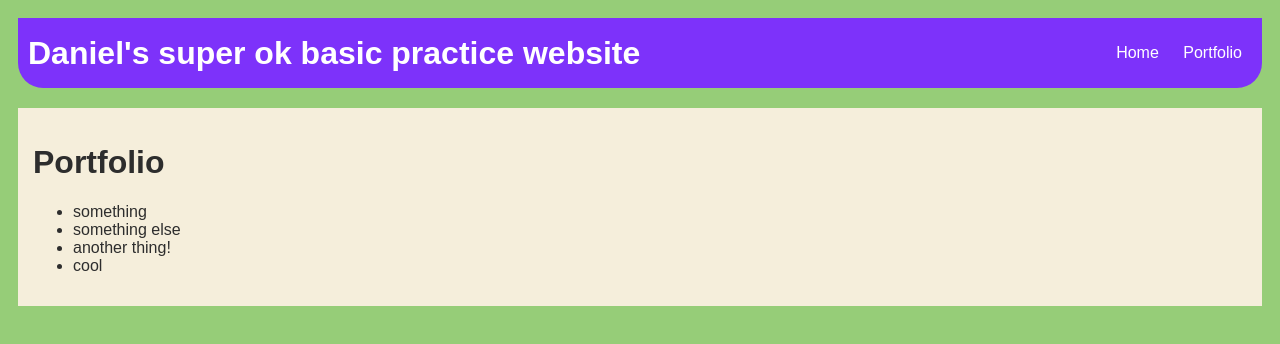
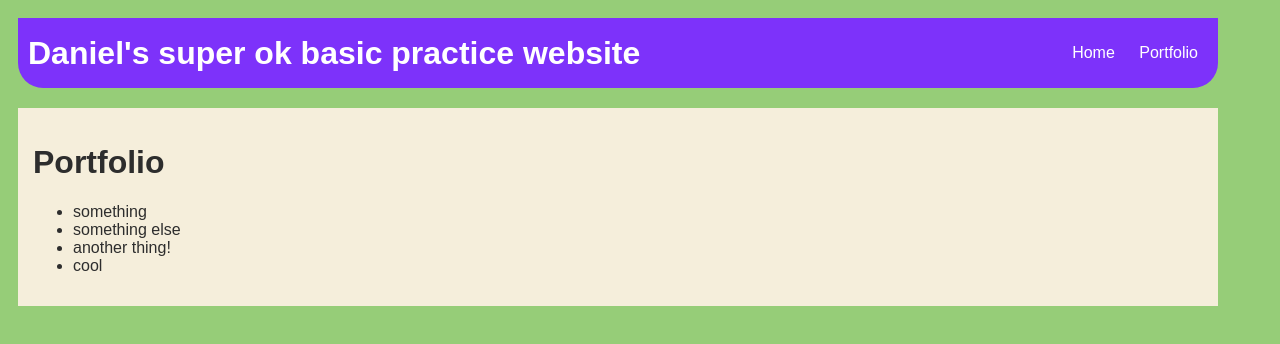
Before and after one commit to djbaker/djbaker.github.io, a plain HTML site: page portfolio.html in a window 1280 px wide. Drawn offline with nearby package versions, Linux system fonts and the light colour scheme; no server answers.

Commit message:
changes to portfolio.html

```diff
--- a/portfolio.html
+++ b/portfolio.html
@@ -77,6 +77,7 @@
 
 
     <body>
+        <div id="all-contents">
          <nav>
             <header>Daniel's super ok basic practice website</header>
             <ul>
@@ -101,5 +102,6 @@
         </main>
         <script src="https://ajax.googleapis.com/ajax/libs/jquery/2.1.3/jquery.min.js"></script>
         <script id="portfolioScript">$(document).ready(function() {$.getJSON('projects/projects.json').then(function(data) { data.projects.forEach(function(project){ $('#portfolio').append('<li><a href="projects/' + project.name + '/">' + project.title + ' : ' + project.description + '</a></li>'); }); }); });</script>
+        </div>
     </body>
 </html>
```
Also changed, not shown: index.html (+0 -1 lines).
